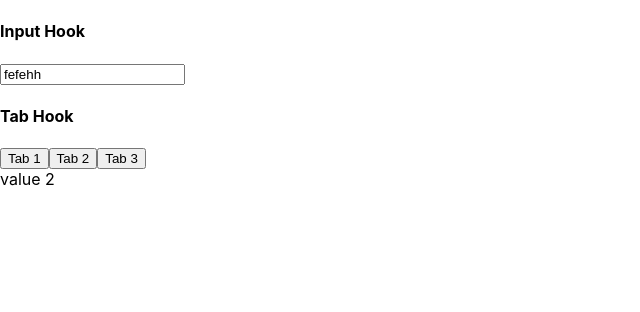
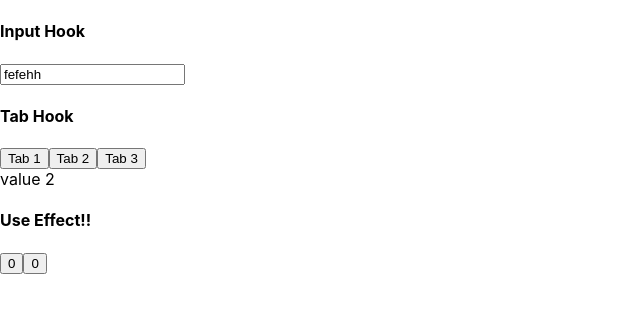
Before and after one commit to eagleduk/CustomHooks, a React (Create React App) app: page / in a window 1280 px wide. Shown: the top 312 px of the page, without its empty margins (0-640 px from the left). Built offline with nearby package versions, Linux system fonts and the light colour scheme.

Commit message:
#3.0 Use Effect!!!!

```diff
--- a/src/App.js
+++ b/src/App.js
@@ -1,11 +1,13 @@
 import CustomInput from "./components/CustomInput";
 import CustomTabs from "./components/CustomTabs";
+import Effect from "./components/Effect";
 
 function App() {
   return (
     <div>
       <CustomInput initialValue="fefehh" />
       <CustomTabs initailIndex={1} />
+      <Effect />
     </div>
   );
 }
--- /dev/null
+++ b/src/components/Effect.js
@@ -0,0 +1,29 @@
+import { useEffect } from "react";
+import useCuctomEffect from "../customHooks/useCuctomEffect";
+
+const Effect = () => {
+  const logger = () =>
+    console.log(
+      "Effect 의 배열에 선언된 변수의 값이 변경될 때 실행된다.. \
+    배열이 undefined 일때는 모든 변수가 변경될때 실행된고,\
+    배열의 길이가 0 일때에는 component가 처음 랜더링 될때 실행된다.."
+    );
+
+  const { effectValue: ev1, setEffectValue: setEffectValue1 } = useCuctomEffect(
+    0
+  );
+  const { effectValue: ev2, setEffectValue: setEffectValue2 } = useCuctomEffect(
+    0
+  );
+
+  useEffect(logger, [ev2]);
+
+  return (
+    <div>
+      <h4>Use Effect!!</h4>
+      <button onClick={() => setEffectValue1(ev1 + 1)}>{ev1}</button>
+      <button onClick={() => setEffectValue2(ev2 + 1)}>{ev2}</button>
+    </div>
+  );
+};
+export default Effect;
--- /dev/null
+++ b/src/customHooks/useCuctomEffect.js
@@ -0,0 +1,12 @@
+import { useState } from "react";
+
+const useCuctomEffect = () => {
+  const [effectValue, setEffectValue] = useState(0);
+
+  return {
+    effectValue,
+    setEffectValue,
+  };
+};
+
+export default useCuctomEffect;
```
Also changed, not shown: 1 other file (tests, documents, lock files or other folders).
